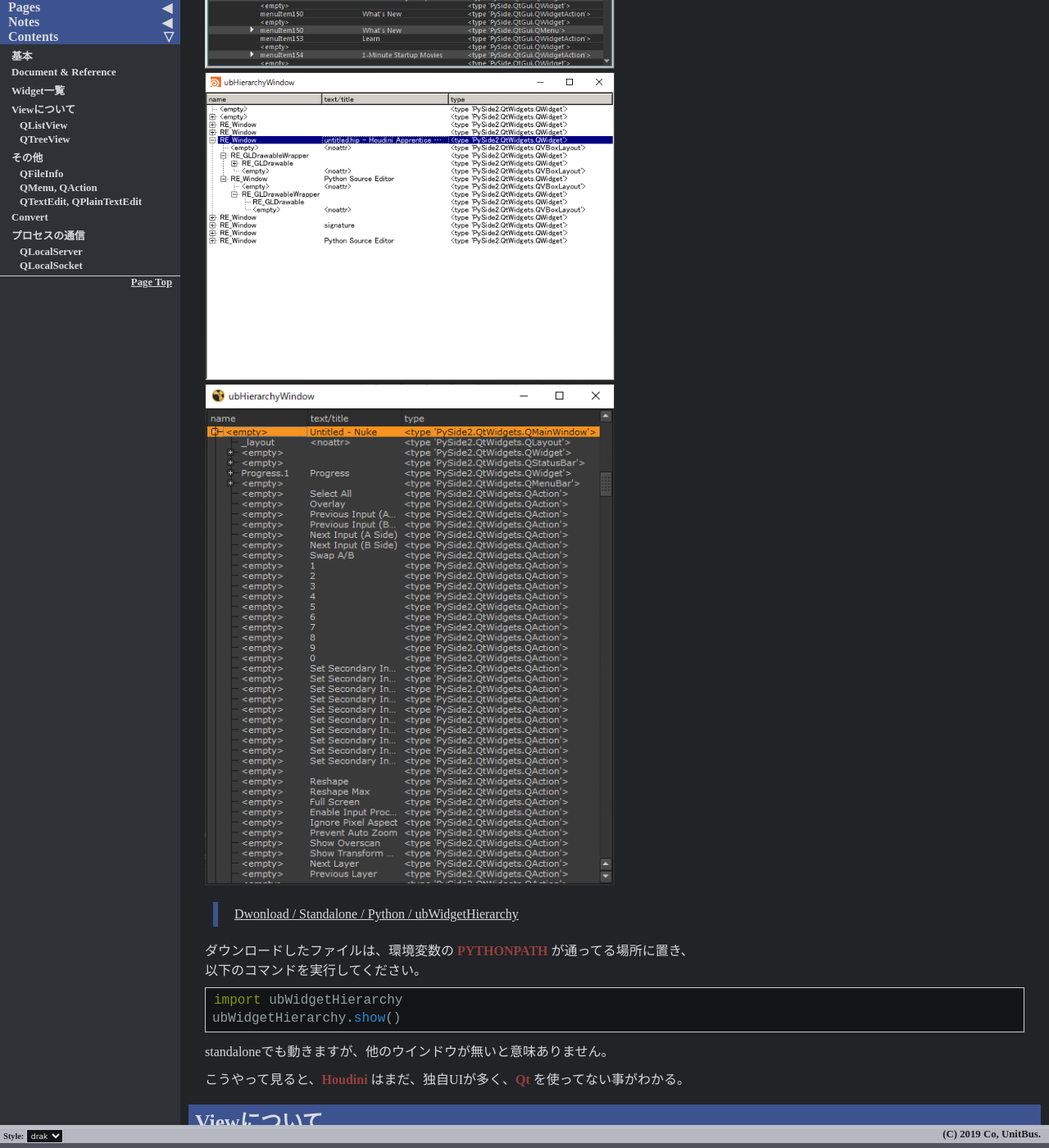
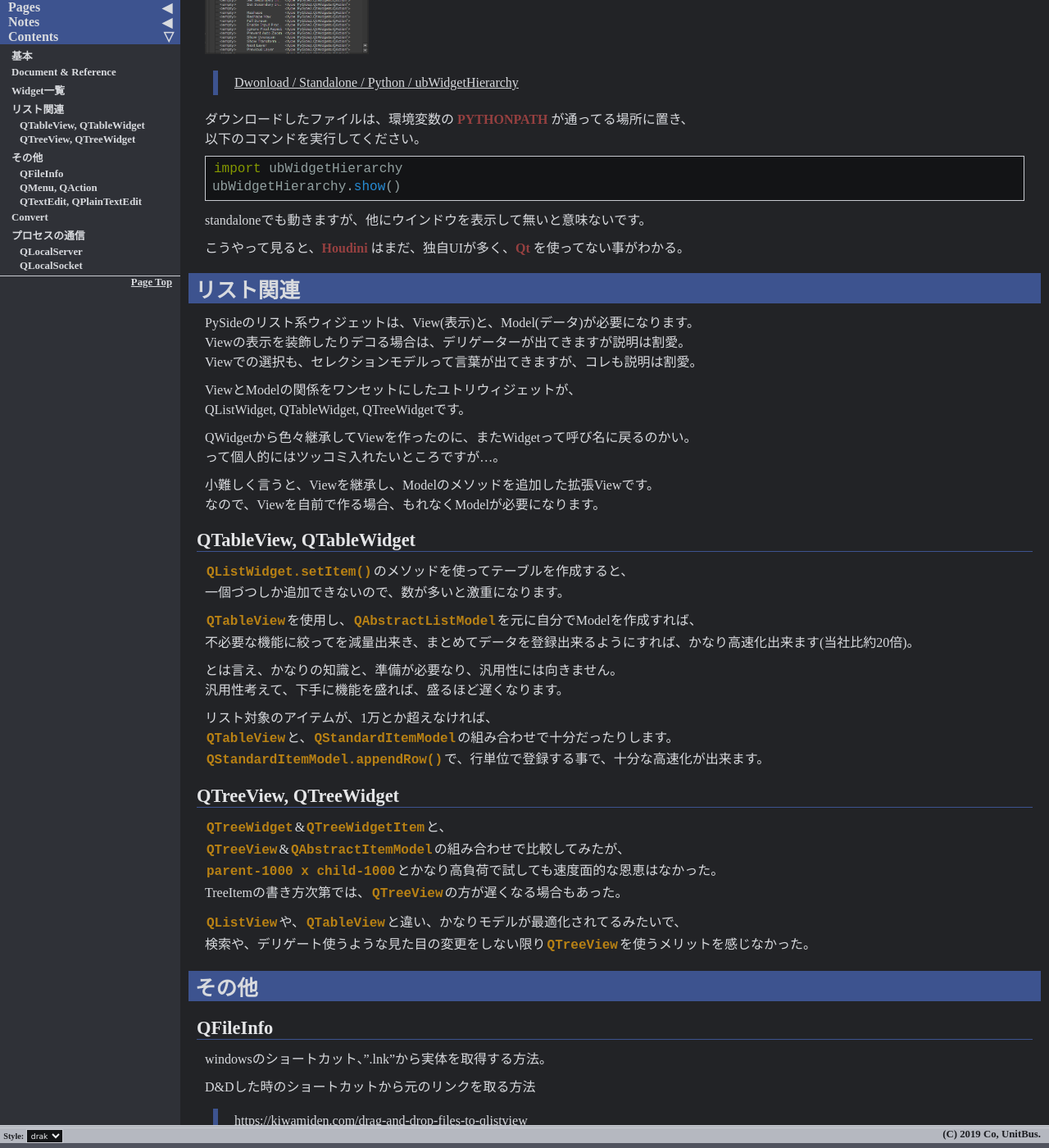
Before and after one commit to unitbus/unitbus.github.io, a Jekyll site: the page built from pages/notes/python/pyside.md, in a window 1280 px wide and 1400 px high, scrolled down 1578 px. Shown: the whole window at 82% size. Built offline with Jekyll 4.4.1, drawn with Linux system fonts in a browser that asks for light colours; some of the changed text lies outside the part shown.

Commit message:
Update pyside.md

````diff
--- a/pages/notes/python/pyside.md
+++ b/pages/notes/python/pyside.md
@@ -24,11 +24,11 @@ button = QPushButton('test')
 button.show()
 ```
 
-なぜ、`QPushButton` で、`show()` メソッドが使えて、表示出来るのか？がわかるとPySideが楽しくなる。
+なぜ、`QPushButton`で、`show()`メソッドが使えて、表示出来るのか？がわかるとPySideが楽しくなる。
 
-`exec_()` を実行する事で、イベントループになる。
-この場合、`QApplication` を作成し、standaloneソフトとして待機させてる状態になる。
-`exec_()` は、ダイヤログや、メニュー、スレッドでも出てくるので、覚えておくと便利。
+`exec_()`を実行する事で、イベントループになる。
+この場合、`QApplication`を作成し、standaloneソフトとして待機させてる状態になる。
+`exec_()`は、ダイヤログや、メニュー、スレッドでも出てくるので、覚えておくと便利。
 
 # Document & Reference
 
@@ -48,45 +48,60 @@ button.show()
 ウィジェットを一覧で見れるビューワー。
 mayaなどの、DCCでレイアウトを確認する時に便利。
 
-<img src="https://unitbus.github.io/images/docs/ubWidgetHierarchy_windowA.png" width="50%">
-<img src="https://unitbus.github.io/images/docs/ubWidgetHierarchy_windowB.png" width="50%">
-<img src="https://unitbus.github.io/images/docs/ubWidgetHierarchy_windowC.png" width="50%">
+<img src="https://unitbus.github.io/images/docs/ubWidgetHierarchy_windowA.png" width="20%">
+<img src="https://unitbus.github.io/images/docs/ubWidgetHierarchy_windowB.png" width="20%">
+<img src="https://unitbus.github.io/images/docs/ubWidgetHierarchy_windowC.png" width="20%">
 
 > [Dwonload / Standalone / Python / ubWidgetHierarchy](https://unitbus.github.io/pages/download)
 
 ダウンロードしたファイルは、環境変数の **PYTHONPATH** が通ってる場所に置き、
 以下のコマンドを実行してください。
 
-``` python
+```python
 import ubWidgetHierarchy
 ubWidgetHierarchy.show()
 ```
 
-standaloneでも動きますが、他のウインドウが無いと意味ありません。
+standaloneでも動きますが、他にウインドウを表示して無いと意味ないです。
 
 こうやって見ると、**Houdini** はまだ、独自UIが多く、**Qt** を使ってない事がわかる。
 
-# Viewについて
+# リスト関連
 
-## QListView
+PySideのリスト系ウィジェットは、View(表示)と、Model(データ)が必要になります。
+Viewの表示を装飾したりデコる場合は、デリゲーターが出てきますが説明は割愛。
+Viewでの選択も、セレクションモデルって言葉が出てきますが、コレも説明は割愛。
 
-`QListWidget` のメソッドを使って作成すると、一個づつしか追加できないので、数が多いと激重になります。
+ViewとModelの関係をワンセットにしたユトリウィジェットが、
+QListWidget, QTableWidget, QTreeWidgetです。
 
-`QAbstractListModel` を元に自分で作成し、`QListView` を使用すれば、
-不必要な機能に絞ってを減量出来るので、かなり高速化出来ます(当社比約20倍)。
+QWidgetから色々継承してViewを作ったのに、またWidgetって呼び名に戻るのかい。
+って個人的にはツッコミ入れたいところですが…。
+
+小難しく言うと、Viewを継承し、Modelのメソッドを追加した拡張Viewです。
+なので、Viewを自前で作る場合、もれなくModelが必要になります。
+
+## QTableView, QTableWidget
+
+`QListWidget.setItem()`のメソッドを使ってテーブルを作成すると、
+一個づつしか追加できないので、数が多いと激重になります。
+
+`QTableView`を使用し、`QAbstractListModel`を元に自分でModelを作成すれば、
+不必要な機能に絞ってを減量出来き、まとめてデータを登録出来るようにすれば、かなり高速化出来ます(当社比約20倍)。
 
 とは言え、かなりの知識と、準備が必要なり、汎用性には向きません。
-下手に機能を盛れば、盛るほど遅くなります。
+汎用性考えて、下手に機能を盛れば、盛るほど遅くなります。
 
 リスト対象のアイテムが、1万とか超えなければ、
-`QListView` と、`QStnanderdModel` の組み合わせで十分だったりします。
-`QListView` 複数行まとめて登録する事で、十分な高速化が出来ます。
+`QTableView`と、`QStandardItemModel`の組み合わせで十分だったりします。
+`QStandardItemModel.appendRow()`で、行単位で登録する事で、十分な高速化が出来ます。
 
-## QTreeView
+## QTreeView, QTreeWidget
 
-`QTreeWidget`&`QTreeWidgetItem`と、`QTreeView`&`QAbstractItemModel`の組み合わせで比較してみたが、
-`parent-1000 x child-1000` とかなり高負荷で試しても速度面的な恩恵はなかった。
-書き方次第では、Viewの方がかなり遅くなる場合も…。
+`QTreeWidget`&`QTreeWidgetItem`と、
+`QTreeView`&`QAbstractItemModel`の組み合わせで比較してみたが、
+`parent-1000 x child-1000`とかなり高負荷で試しても速度面的な恩恵はなかった。
+TreeItemの書き方次第では、`QTreeView`の方が遅くなる場合もあった。
 
 `QListView`や、`QTableView`と違い、かなりモデルが最適化されてるみたいで、
 検索や、デリゲート使うような見た目の変更をしない限り`QTreeView`を使うメリットを感じなかった。
@@ -107,7 +122,7 @@ D&Dイベントだと、QUrlにパスが入ってくるが、
 
 ## QMenu, QAction
 
-`QMenu.addAction` で同じアクションを指定すると、一番下に再配置される。
+`QMenu.addAction`で同じアクションを指定すると、一番下に再配置される。
 この仕組み使ってソートも可能。
 
 ドキュメントのメソッド一覧をみると、`QMenu.insertMenu`, `QMenu.insertSeparator`はあるのに、`insertAction`が見当たらない。
@@ -141,8 +156,13 @@ htmlを使って基本的な装飾可能なので、基礎部分で速度差が
 
 調べてると、`QTextDocument`と言うキーワードが出てくるが、こちらは`QTextEdit`専用になる。
 `QPlainTextEdit`に普通に適用しても描画されない。`QPlainTextDocumentLayout`を使えとか出てくるがよくわからないくなってきたので放置。
-`QTextEdit`に、素の`QTextDocument`を突っ込んでも速度的に変わらないので、デザイン的な変更を加えない限りは触らなくていい感じ？かと。
 
+ViewとModelの関係に似てると思って期待したが、`QTextEdit`に必要なメソッドがほぼ全部揃ってる感じで、
+なんかちょっと違う感。詳細な変更を加えない限りは触らなくていい感じ？かと。
+
+`QTextEdit`に、素の`QTextDocument`を突っ込んで、
+ドキュメント側で`QTextDocument.setPlainText()`しても、
+速度的に変わらなかった。`setData()`的なのがあれば期待通りなのだが…。
 
 # Convert
 
````
